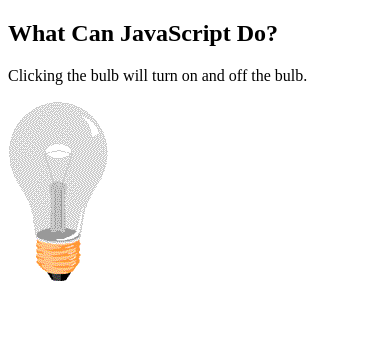
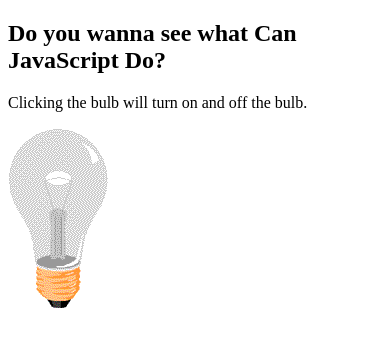
Before and after one commit to se-madhusudan/bulb-on-off-using-javascript, a plain HTML site: page index.html in a window 390 px wide. Drawn offline with Linux system fonts and the light colour scheme.

Commit message:
modified tittle

```diff
--- a/index.html
+++ b/index.html
@@ -1,11 +1,10 @@
 <!DOCTYPE html>
 <html>
   <body>
-
-<h2>What Can JavaScript Do?</h2>
+    <h2>Do you wanna see what Can JavaScript Do?</h2>
 
     <p>Clicking the bulb will turn on and off the bulb.</p>
-<img src="pic_bulboff.gif" alt="bulb" onclick="toggle()" id="bulb">
+    <img src="pic_bulboff.gif" alt="bulb" onclick="toggle()" id="bulb" />
 
     <script>
       /*
@@ -25,13 +24,11 @@
         console.log(ele.src);
         if (ele.src.endsWith("pic_bulboff.gif")) {
           // ele.setAttribute("src", "pic_bulbon.gif"); //using setAttribute
-        ele.src="pic_bulbon.gif";
-
+          ele.src = "pic_bulbon.gif";
         } else {
           ele.setAttribute("src", "pic_bulboff.gif");
         }
       }
-
     </script>
   </body>
 </html>
```
Lines whose indentation alone changed are shown as unchanged.
